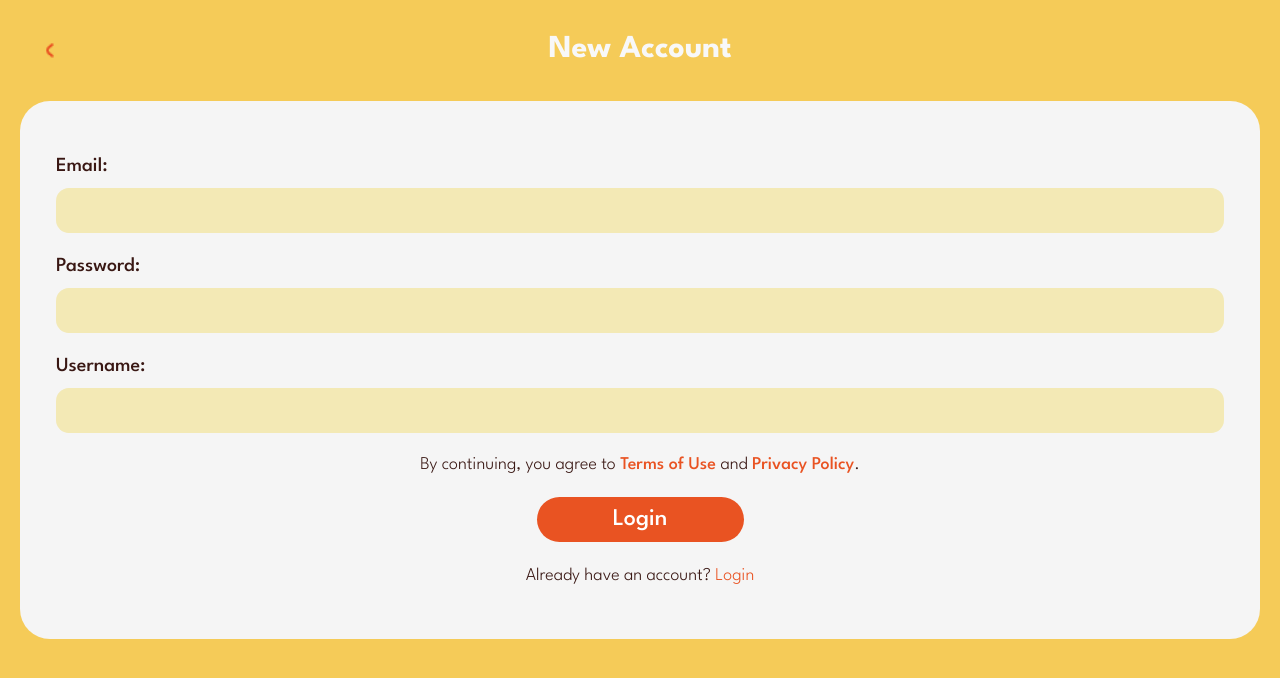
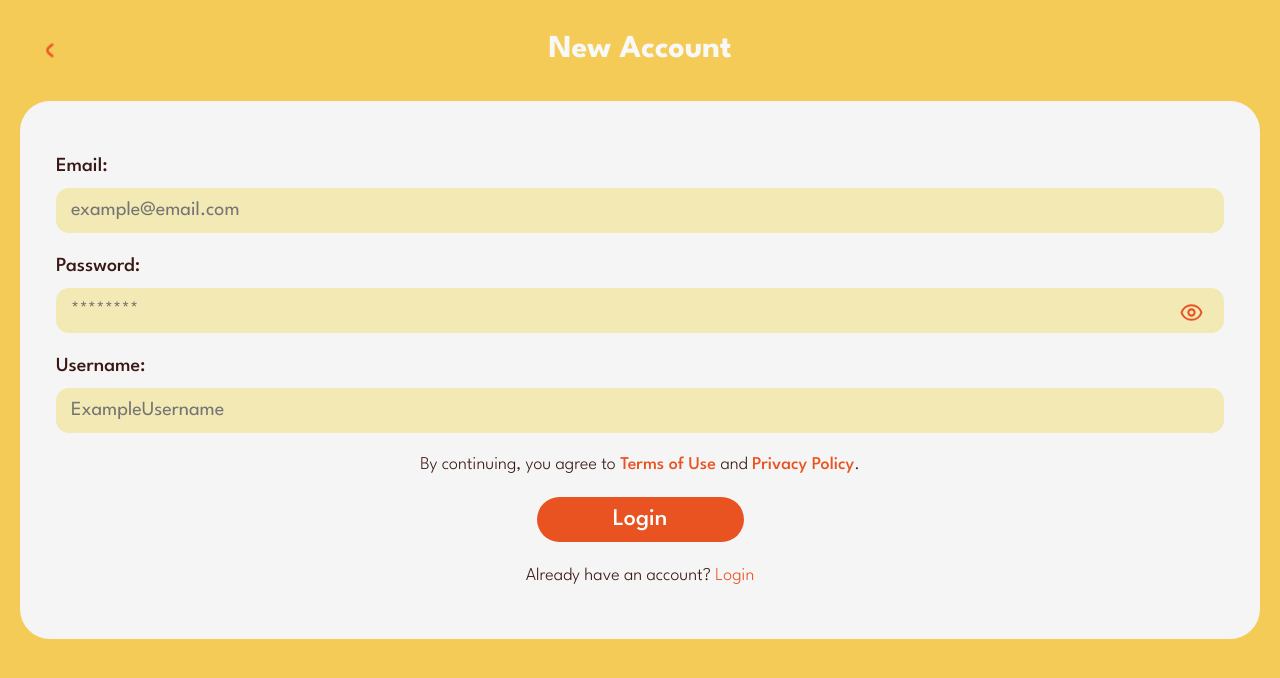
Before and after one commit to SoniaKol/cohort49-project-group-B, a React app in the folder client/: page /signup in a window 1280 px wide. Shown: the top 678 px of the page. Built offline with nearby package versions, Linux system fonts and the light colour scheme.

Commit message:
done: hide/show password

```diff
--- a/client/src/pages/Auth/Login.jsx
+++ b/client/src/pages/Auth/Login.jsx
@@ -4,8 +4,9 @@ import useFetch from "../../hooks/useFetch";
 import Input from "../../components/Input";
 import AuthHeader from "../../components/AuthHeader";
 import "../../styles/login.css";
-
-import "../../styles/login.css";
+import eyeOpen from "../../img/eye-open.svg";
+import eyeClosed from "../../img/eye-close.svg";
+import LoadingSpinner from "../../components/LoadingSpinner";
 
 const Login = () => {
   const navigate = useNavigate();
@@ -19,6 +20,12 @@ const Login = () => {
     setTimeout(() => {
       navigate("/home");
     }, 300);
+  };
+
+  const [isPasswordVisible, setIsPasswordVisible] = useState(false);
+
+  const togglePasswordVisibility = () => {
+    setIsPasswordVisible((prev) => !prev);
   };
 
   const { isLoading, error, performFetch, cancelFetch } = useFetch(
@@ -51,7 +58,7 @@ const Login = () => {
     const message = error.message || "An error occurred";
     statusComponent = <div className="login-status">Oops: {message}</div>;
   } else if (isLoading) {
-    statusComponent = <div>Login...</div>;
+    statusComponent = <LoadingSpinner />;
   }
 
   return (
@@ -72,7 +79,8 @@ const Login = () => {
               value={email}
               onChange={(value) => setEmail(value)}
               className="login-form-input"
-            />{" "}
+              type="email"
+            />
           </label>
           <label htmlFor="password" className="login-form-label">
             Password
@@ -81,6 +89,13 @@ const Login = () => {
               value={password}
               onChange={(value) => setPassword(value)}
               className="login-form-input"
+              type={isPasswordVisible ? "text" : "password"}
+            />
+            <img
+              src={isPasswordVisible ? eyeClosed : eyeOpen}
+              alt=""
+              onClick={togglePasswordVisibility}
+              className="toggle-password"
             />
           </label>
 
@@ -90,7 +105,7 @@ const Login = () => {
         </form>
         {statusComponent}
         <div className="login-footer">
-          Don`t have an account yet?
+          Don`t have an account yet?{" "}
           <Link to={"/signup"} className="login-footer-link">
             Signup
           </Link>
--- a/client/src/pages/Auth/Signup.jsx
+++ b/client/src/pages/Auth/Signup.jsx
@@ -4,6 +4,9 @@ import useFetch from "../../hooks/useFetch";
 import Input from "../../components/Input";
 import AuthHeader from "../../components/AuthHeader";
 import "../../styles/signup.css";
+import eyeOpen from "../../img/eye-open.svg";
+import eyeClosed from "../../img/eye-close.svg";
+import LoadingSpinner from "../../components/LoadingSpinner";
 
 const Login = () => {
   const navigate = useNavigate();
@@ -28,6 +31,12 @@ const Login = () => {
     return cancelFetch;
   }, []);
 
+  const [isPasswordVisible, setIsPasswordVisible] = useState(false);
+
+  const togglePasswordVisibility = () => {
+    setIsPasswordVisible((prev) => !prev);
+  };
+
   const handleSubmit = (e) => {
     e.preventDefault();
     const data = {
@@ -50,9 +59,7 @@ const Login = () => {
     const message = error.message || "An error occurred";
     statusComponent = <div className="signup-status">Oops: {message}</div>;
   } else if (isLoading) {
-    statusComponent = (
-      <div className="signup-status">Creating user profile... </div>
-    );
+    statusComponent = <LoadingSpinner />;
   }
 
   return (
@@ -67,6 +74,8 @@ const Login = () => {
               name="email"
               value={email}
               onChange={(value) => setEmail(value)}
+              type="email"
+              placeholder="example@email.com"
             />
           </label>
           <label>
@@ -76,6 +85,14 @@ const Login = () => {
               name="password"
               value={password}
               onChange={(value) => setPassword(value)}
+              type={isPasswordVisible ? "text" : "password"}
+              placeholder="********"
+            />
+            <img
+              src={isPasswordVisible ? eyeClosed : eyeOpen}
+              alt=""
+              onClick={togglePasswordVisibility}
+              className="toggle-password"
             />
           </label>
           <label>
@@ -85,6 +102,8 @@ const Login = () => {
               name="username"
               value={username}
               onChange={(value) => setUsername(value)}
+              type="text"
+              placeholder="ExampleUsername"
             />
           </label>
           <p className="signup-text">
--- a/client/src/styles/login.css
+++ b/client/src/styles/login.css
@@ -32,6 +32,7 @@
 }
 
 .login-form label {
+  position: relative;
   display: flex;
   flex-direction: column;
   font-family: var(--font-family);
@@ -95,6 +96,15 @@
   color: var(--orange-base);
 }
 
+.toggle-password {
+  position: absolute;
+  right: 20px;
+  top: 45px;
+  cursor: pointer;
+  width: 25px;
+  height: 25px;
+}
+
 @media screen and (min-width: 768px) {
   .login-title {
     font-size: 32px;
--- a/client/src/styles/signup.css
+++ b/client/src/styles/signup.css
@@ -22,6 +22,7 @@
   font-size: 20px;
   color: var(--font);
   gap: 10px;
+  position: relative;
 }
 
 .signup-input {
```
Also changed, not shown: client/src/img/eye-close.svg (added), client/src/img/eye-open.svg (added).
